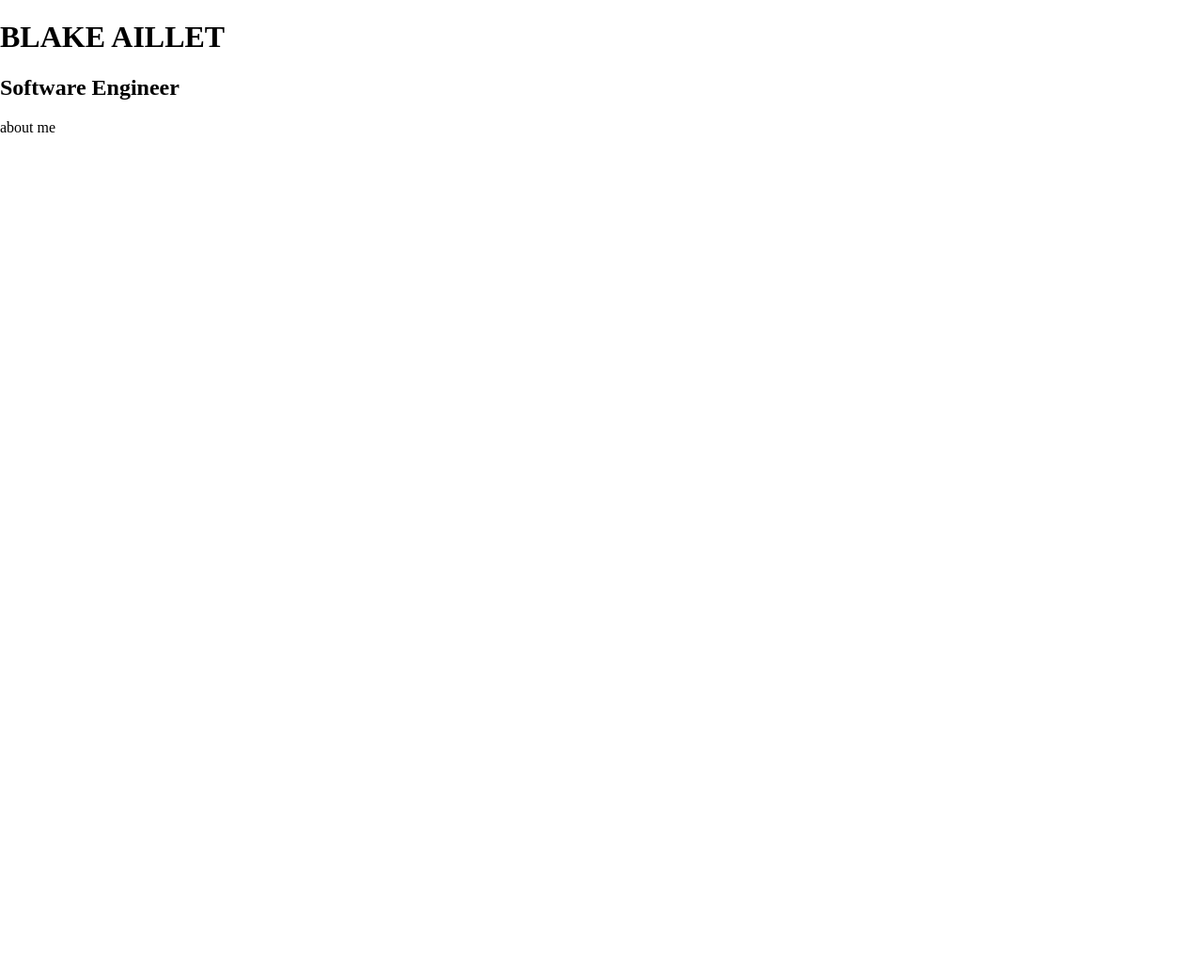
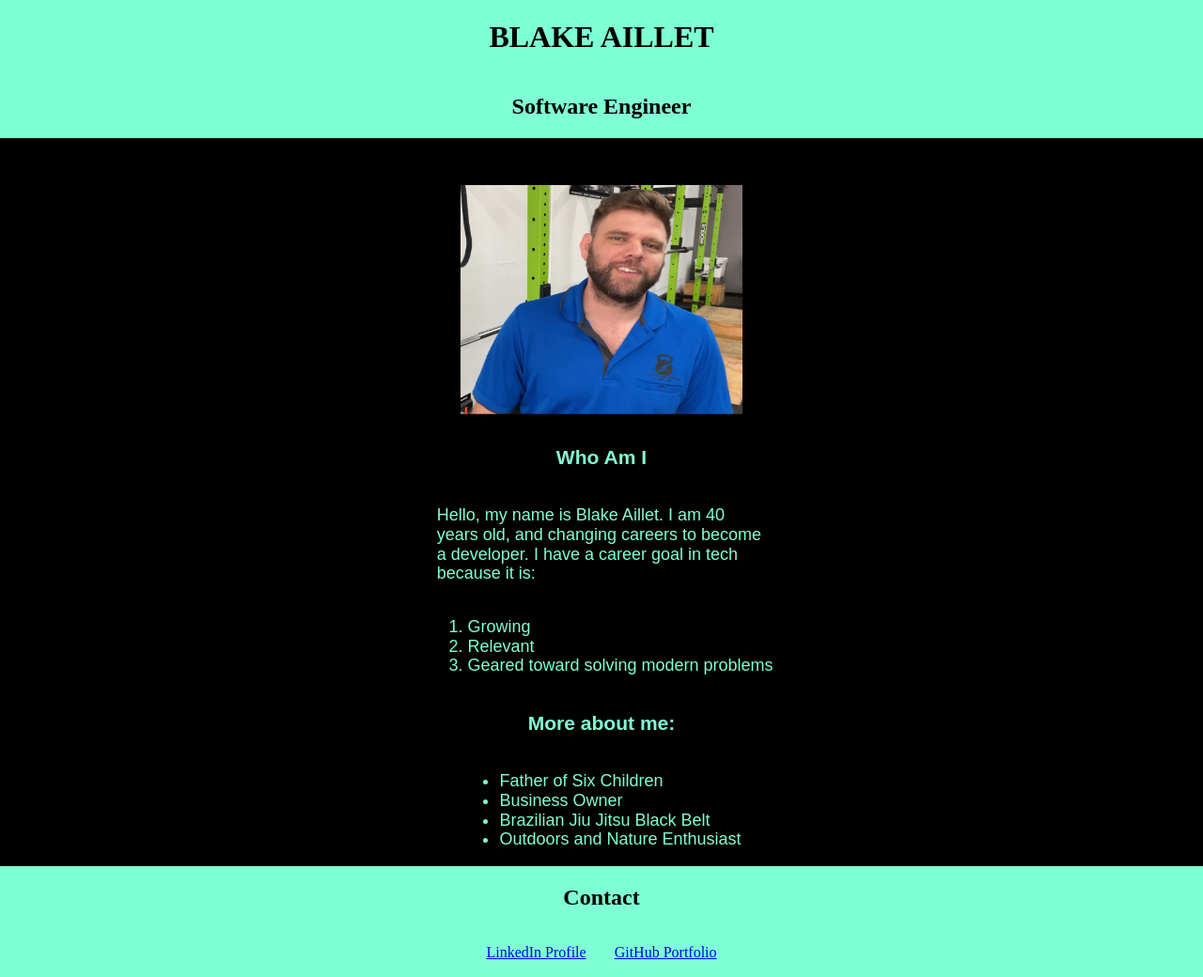
Before and after one commit to blakeaillet/profile-webpage, a plain HTML site: page index.html in a window 1280 px wide. Shown: the whole page at 94% size. Before the commit the page ends 800 px from the top, so only its background shows below. Drawn offline with nearby package versions, Linux system fonts and the light colour scheme.

Commit message:
finalized changes

```diff
--- a/index.html
+++ b/index.html
@@ -1,11 +1,14 @@
 <!DOCTYPE html>
 <html>
-
   <head>
-    <meta charset="utf-8">
-    <meta name="viewport" content="width=device-width">
+    <meta charset="utf-8" />
+    <meta name="viewport" content="width=device-width" />
     <title>The Adventure</title>
-    <link rel="stylesheet" type="text/css" href="http://cdnjs.cloudflare.com/ajax/libs/normalize/3.0.1/normalize.min.css">
+    <link
+      rel="stylesheet"
+      type="text/css"
+      href="http://cdnjs.cloudflare.com/ajax/libs/normalize/3.0.1/normalize.min.css"
+    />
     <link href="style.css" rel="stylesheet" type="text/css" />
   </head>
 
@@ -15,13 +18,46 @@
       <h2>Software Engineer</h2>
     </header>
 
+<!--web content starts here, main, about, ol, ul, div, etc-->
     <main>
-        <p class="about">
-            about me
-        </p>
+
+<!--add pic and class-->
+
+      <div class="pic">
+        <img src="./images/IMG_9812.jpeg" alt="profile picture" />
+      </div>
+
+<!--start about section and style -->
+
+      <div class="about">
+        <h3>Who Am I</h3>
+        <p>Hello, my name is Blake Aillet. I am 40 years old, and changing careers to become a
+         developer. I have a career goal in tech because it is:</p>
+
+        <ol>
+          <li>Growing</li>
+          <li>Relevant</li>
+          <li>Geared toward solving modern problems</li>
+        </ol>
+
+        <article class="more">
+          <h3>More about me:</h3>
+            <ul>
+         <li>Father of Six Children</li>
+         <li>Business Owner</li>
+         <li>Brazilian Jiu Jitsu Black Belt</li>
+         <li>Outdoors and Nature Enthusiast</li>
+            </ul>
+        </article>
+      </div>
     </main>
 
+<!--footer to include contact links-->
+
     <footer>
-
+        <h2>Contact</h2>
+        <p><a href="https://www.linkedin.com/in/blakeailletlafayettestrong/">LinkedIn Profile</a>
+        <a href="https://github.com/blakeaillet">GitHub Portfolio</a></p>
     </footer>
   </body>
+</html>
--- a/style.css
+++ b/style.css
@@ -0,0 +1,63 @@
+/*style image*/
+img {
+    align-items: center;
+    height: 250px;
+    width: 300px;
+    margin-top: 50px;
+}
+/*apply style to main: center text, margins, weight*/
+main {
+    display: flex;
+    flex-direction: column;
+    align-items: center;
+    font-size: 25px;
+    font-weight: bold;
+    color: aquamarine;
+}
+
+.more {
+    display: flex;
+    flex-direction: column;
+    align-items: center;
+    font-size: 18px;
+    font-weight: normal;
+
+}
+
+.about {
+    display: flex;
+    flex-direction: column;
+    align-items: center;
+    font-family: sans-serif;
+    font-size: 18px;
+    font-weight: normal;
+    color: aquamarine;
+}
+/*max width text in who am i section*/
+.about p {
+max-width: 35ch;
+}
+
+header {
+    display: flex;
+    flex-direction: column;
+    align-items: center;
+    background-color: aquamarine;
+}
+
+body {
+    background-color: black;
+}
+
+footer {
+    display: flex;
+    flex-direction: column;
+    align-items: center;
+    background-color: aquamarine;
+
+}
+/*contact links side by side*/
+footer p {
+    display: flex;
+    gap: 30px;
+}
```
Also changed, not shown: images/IMG_9812.jpeg (added), 3 other files. Lines whose indentation alone changed are shown as unchanged.
